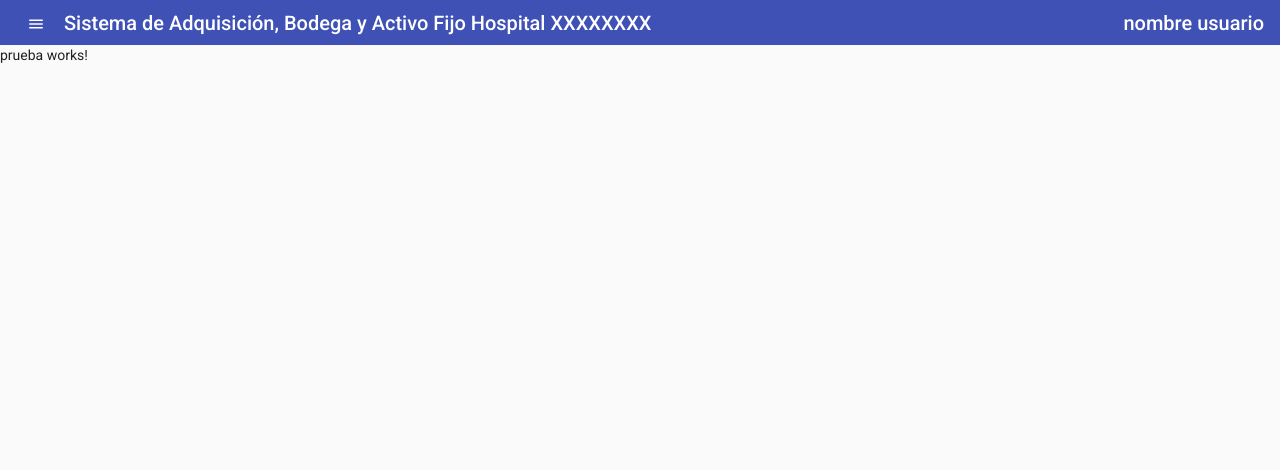
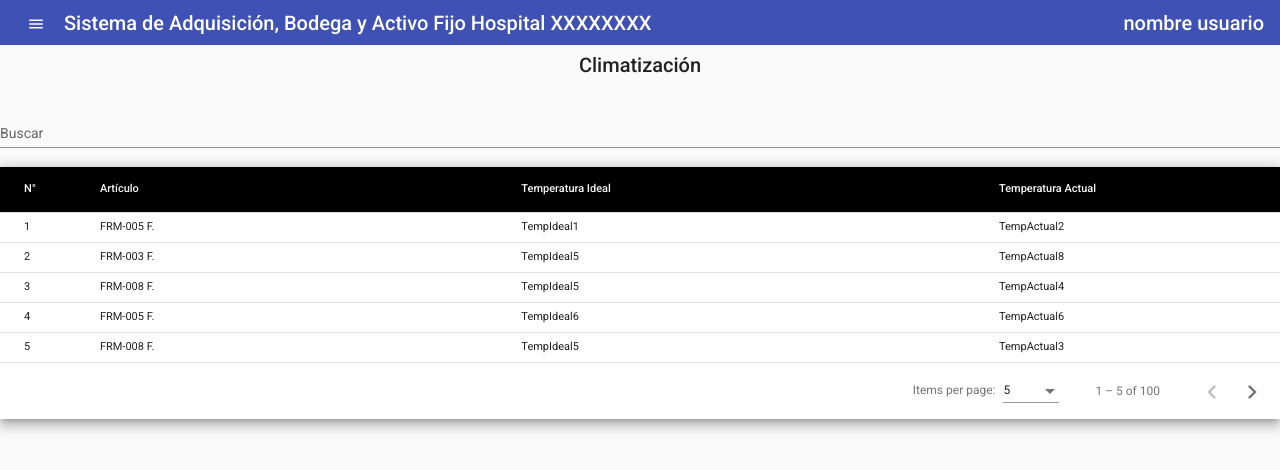
Before and after one commit to Sidetec/proyectoSCPC, an Angular app: page /climatizacion in a window 1280 px wide. Shown: the top 470 px of the page. Built offline with nearby package versions, Linux system fonts and the light colour scheme.

Commit message:
Farmacia - Climatización
Farmacia - Climatización

```diff
--- a/src/app/app-routing.module.ts
+++ b/src/app/app-routing.module.ts
@@ -2,6 +2,7 @@ import { NgModule } from '@angular/core';
 import { RouterModule, Routes } from '@angular/router';
 import { PacComponent } from './componentes/compras/pac/pac.component';
 import { ArsenalComponent } from './componentes/Farmacia/Arsenal/arsenal.component';
+import { ClimaComponent } from './componentes/Farmacia/Climatizacion/clima.component';
 import { InicioComponent } from './componentes/inicio/inicio.component';
 import { PruebaComponent } from './componentes/prueba/prueba.component';
 
@@ -16,7 +17,7 @@ const routes: Routes = [
     {path: 'consumo', component: PruebaComponent},
 
     {path: 'arsenal', component: ArsenalComponent},
-    {path: 'climatizacion', component: PruebaComponent},
+    {path: 'climatizacion', component: ClimaComponent},
 
     {path: 'catalogo', component: PruebaComponent},
     {path: 'gestionDocumental', component: PruebaComponent},
--- a/src/app/app.module.ts
+++ b/src/app/app.module.ts
@@ -21,7 +21,7 @@ import { AgregaArticuloComponent } from './componentes/Farmacia/Arsenal/agrega-a
 import { ModificaArticuloComponent } from './componentes/Farmacia/Arsenal/modifica-articulo/modifica-articulo.component';
 import { ConsultaArticuloComponent } from './componentes/Farmacia/Arsenal/consulta-articulo/consulta-articulo.component';
 import { EliminaArticuloComponent } from './componentes/Farmacia/Arsenal/elimina-articulo/elimina-articulo.component';
-
+import { ClimaComponent } from './componentes/Farmacia/Climatizacion/clima.component';
 
 @NgModule({
   declarations: [
@@ -38,7 +38,8 @@ import { EliminaArticuloComponent } from './componentes/Farmacia/Arsenal/elimina
     ConsultaArticuloComponent,
     AgregaArticuloComponent,
     ModificaArticuloComponent,
-    EliminaArticuloComponent
+    EliminaArticuloComponent,
+    ClimaComponent
   ],
   imports: [
     BrowserModule,
--- /dev/null
+++ b/src/app/componentes/Farmacia/Climatizacion/clima.component.css
@@ -0,0 +1,17 @@
+table {
+    width: 100%;
+  }
+
+  .mat-form-field {
+    font-size: 14px;
+    width: 100%;
+  }
+
+  .mat-icon-button {
+    width: 30px;
+    height: 30px;
+  }
+
+  th.mat-sort-header-sorted {
+    color: black;
+  }
--- /dev/null
+++ b/src/app/componentes/Farmacia/Climatizacion/clima.component.html
@@ -0,0 +1,50 @@
+<div class="pt-1" >
+    <div class="col-md-12">
+      <h2 class="text-center">Climatización</h2>
+    </div>
+  </div>
+  <div class="content ml-2 mr-2">
+  <mat-form-field appearance="standard">
+    <mat-label>Buscar</mat-label>
+    <input matInput (keyup)="applyFilter($event)" placeholder="Buscar..." #input>
+  </mat-form-field>
+
+  <div class="mat-elevation-z8">
+    <table mat-table [dataSource]="dataSource" multiTemplateDataRows matSort class="mat-elevation-z8">
+
+      <!-- N Column -->
+      <ng-container matColumnDef="id">
+        <th mat-header-cell *matHeaderCellDef mat-sort-header style=' width: 3%;'> N° </th>
+        <td mat-cell *matCellDef="let row; let i = dataIndex;"style=' width: 3%;'> {{i+1}} </td>
+      </ng-container>
+
+      <!-- Articulo Column -->
+      <ng-container matColumnDef="articulo">
+        <th id='articuloI' mat-header-cell *matHeaderCellDef mat-sort-header style=' width: 15%;'>Artículo </th>
+        <td mat-cell *matCellDef="let row" style=' width: 15%;'> {{row.articulo}} </td>
+      </ng-container>
+
+      <!-- Temperatura Ideal Column -->
+      <ng-container matColumnDef="tempIdeal">
+        <th id='tempIdealI' mat-header-cell *matHeaderCellDef mat-sort-header style=' width: 17%;'>Temperatura Ideal</th>
+        <td mat-cell *matCellDef="let row" style=' width: 17%;'> {{row.tempIdeal}} </td>
+      </ng-container>
+
+      <!-- Temperatura Actual Column -->
+      <ng-container matColumnDef="tempActual">
+        <th id='tempActualI' mat-header-cell *matHeaderCellDef mat-sort-header style=' width: 10%;'>Temperatura Actual</th>
+        <td mat-cell *matCellDef="let row" style=' width: 10%;'> {{row.tempActual}} </td>
+      </ng-container>
+
+      <tr mat-header-row *matHeaderRowDef="displayedColumns"></tr>
+      <tr mat-row *matRowDef="let row; columns: displayedColumns;"></tr>
+
+      <!-- Row shown when there is no matching data. -->
+      <tr class="mat-row" *matNoDataRow>
+        <td class="mat-cell" colspan="4">No data matching the filter "{{input.value}}"</td>
+      </tr>
+    </table>
+
+    <mat-paginator [pageSizeOptions]="[5, 10, 25, 100]" aria-label="Select page of users"></mat-paginator>
+  </div>
+  </div>
--- /dev/null
+++ b/src/app/componentes/Farmacia/Climatizacion/clima.component.ts
@@ -0,0 +1,105 @@
+import {AfterViewInit, Component, ViewChild} from '@angular/core';
+import {MatPaginator} from '@angular/material/paginator';
+import {MatSort} from '@angular/material/sort';
+import {MatTableDataSource} from '@angular/material/table';
+import {MatDialog, MatDialogRef, MatDialogConfig} from '@angular/material/dialog';
+import { HttpClient } from '@angular/common/http';
+/*
+import { AgregaArticuloComponent } from './agrega-articulo/agrega-articulo.component';
+import { ModificaArticuloComponent } from './modifica-articulo/modifica-articulo.component';
+import { EliminaArticuloComponent } from './elimina-articulo/elimina-articulo.component';
+import { ConsultaArticuloComponent } from './consulta-articulo/consulta-articulo.component';
+*/
+export interface UserData {
+  articulo: string;
+  tempIdeal: string;
+  tempActual: string;
+}
+
+/** Constants used to fill up our data base. */
+const ARTICULO: string[] = [
+  'FRM-001',
+  'FRM-002',
+  'FRM-003',
+  'FRM-004',
+  'FRM-005',
+  'FRM-006',
+  'FRM-007',
+  'FRM-008',
+];
+const TEMPIDEAL: string[] = [
+  'TempIdeal1',
+  'TempIdeal2',
+  'TempIdeal3',
+  'TempIdeal4',
+  'TempIdeal5',
+  'TempIdeal6',
+  'TempIdeal7',
+  'TempIdeal8',
+];
+const TEMPACTUAL: string[] = [
+  'TempActual1',
+  'TempActual2',
+  'TempActual3',
+  'TempActual4',
+  'TempActual5',
+  'TempActual6',
+  'TempActual7',
+  'TempActual8',
+];
+
+@Component({
+  selector: 'app-clima',
+  templateUrl: './clima.component.html',
+  styleUrls: ['./clima.component.css']
+})
+export class ClimaComponent implements AfterViewInit {
+  displayedColumns: string[] = ['id', 'articulo', 'tempIdeal', 'tempActual'];
+  dataSource: MatTableDataSource<UserData>;
+
+  @ViewChild(MatPaginator)
+  paginator!: MatPaginator;
+  @ViewChild(MatSort)
+  sort!: MatSort;
+
+  constructor(public dialog: MatDialog,public httpClient: HttpClient,) {
+    // Create 100 users
+    const users = Array.from({length: 100}, (_, k) => createNewArticulo(k + 1));
+
+    // Assign the data to the data source for the table to render
+    this.dataSource = new MatTableDataSource(users);
+  }
+
+  ngAfterViewInit() {
+    this.dataSource.paginator = this.paginator;
+    this.dataSource.sort = this.sort;
+  }
+
+  applyFilter(event: Event) {
+    const filterValue = (event.target as HTMLInputElement).value;
+    this.dataSource.filter = filterValue.trim().toLowerCase();
+
+    if (this.dataSource.paginator) {
+      this.dataSource.paginator.firstPage();
+    }
+  }
+
+  private refreshTable() {
+   this.dataSource.paginator?._changePageSize(this.paginator.pageSize);
+  }
+}
+
+/** Construye y retorna un nuevo artículo. */
+function createNewArticulo(id: number): UserData {
+  const articulo =
+    ARTICULO[Math.round(Math.random() * (ARTICULO.length - 1))] +
+    ' ' +
+    ARTICULO[Math.round(Math.random() * (ARTICULO.length - 1))].charAt(0) +
+    '.';
+
+  return {
+    articulo: articulo,
+    tempIdeal: TEMPIDEAL[Math.round(Math.random() * (TEMPIDEAL.length - 1))],
+    tempActual: TEMPACTUAL[Math.round(Math.random() * (TEMPACTUAL.length - 1))],
+  };
+}
```
Also changed, not shown: 1 other file (tests, documents, lock files or other folders).
